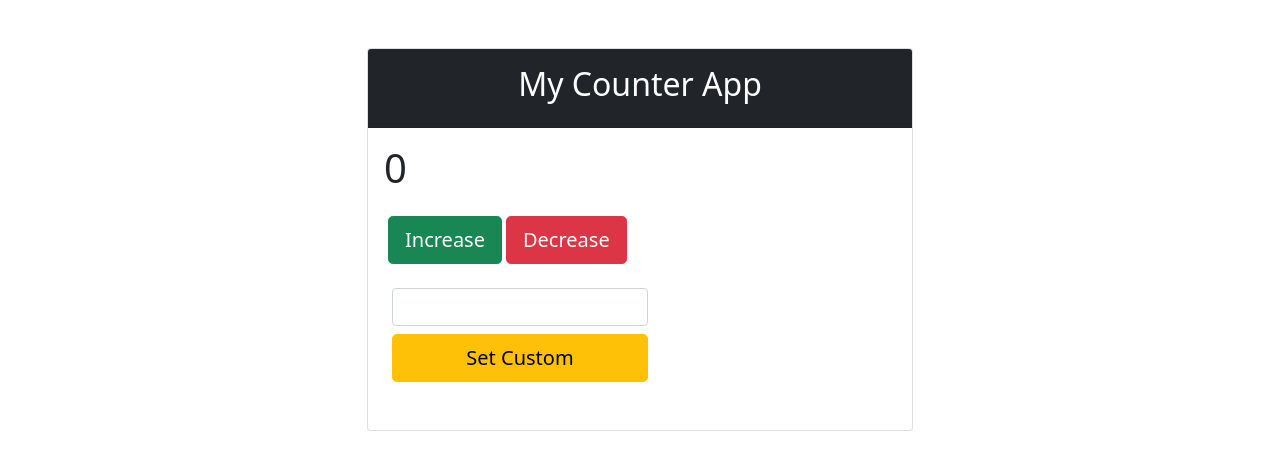
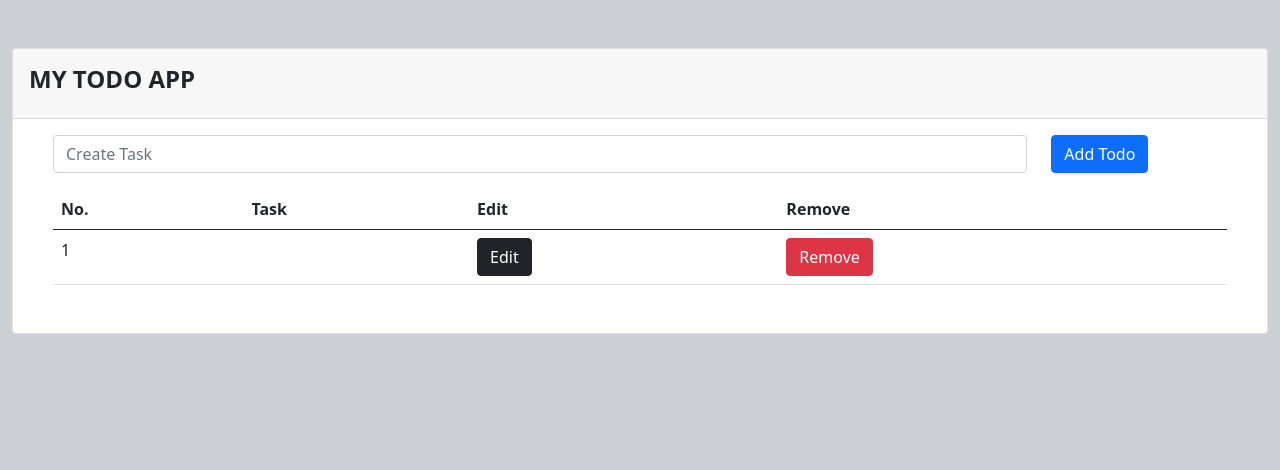
Before and after one commit to sholayman99/redux-todo-app, a React (Vite) app: page / in a window 1280 px wide. Shown: the top 470 px of the page. Built offline with nearby package versions, Linux system fonts and the light colour scheme.

Commit message:
slice created for todo feature

```diff
--- a/src/App.jsx
+++ b/src/App.jsx
@@ -1,11 +1,13 @@
 // eslint-disable-next-line no-unused-vars
 import React from 'react';
 import CounterPage from "./pages/CounterPage.jsx";
+import TodoPage from "./pages/TodoPage.jsx";
 
 const App = () => {
     return (
         <div>
-        <CounterPage />
+        {/*<CounterPage />*/}
+            <TodoPage />
         </div>
     );
 };
--- /dev/null
+++ b/src/assets/css/style.css
@@ -0,0 +1,3 @@
+body{
+    background-color: #cccfd3;
+}
--- a/src/components/Counter.jsx
+++ b/src/components/counter/Counter.jsx
@@ -1,7 +1,7 @@
 // eslint-disable-next-line no-unused-vars
 import React,{useRef} from 'react';
 import {useSelector,useDispatch} from "react-redux";
-import {increment, decrement, setCustom} from "../redux/state/counter/counterSlice.js"
+import {increment, decrement, setCustom} from "../../redux/state/counter/counterSlice.js"
 
 const Counter = () => {
     const custom = useRef();
--- /dev/null
+++ b/src/components/todo/CreateTodo.jsx
@@ -0,0 +1,18 @@
+import React from 'react';
+
+const CreateTodo = () => {
+    return (
+        <div className={"container-fluid"}>
+            <div className={"row"}>
+               <div className={"col-md-10"}>
+                   <input className={"form-control"} type={"text"} placeholder={"Create Task"}/>
+               </div>
+               <div className={"col-md-2"}>
+                   <button className={"btn btn-primary"}>Add Todo</button>
+               </div>
+            </div>
+        </div>
+    );
+};
+
+export default CreateTodo;
--- /dev/null
+++ b/src/components/todo/TodoList.jsx
@@ -0,0 +1,36 @@
+import React from 'react';
+
+const TodoList = () => {
+    return (
+        <div className={"container-fluid my-3"}>
+            <div className={"row"}>
+                <div className={"col-md-12"}>
+                     <table className={"table"}>
+                         <thead>
+                         <tr>
+                             <th>No.</th>
+                             <th>Task</th>
+                             <th>Edit</th>
+                             <th>Remove</th>
+                         </tr>
+                         </thead>
+                         <tbody>
+                         <tr>
+                             <td>1</td>
+                             <td></td>
+                             <td>
+                             <button className={"btn btn-dark"}>Edit</button>
+                             </td>
+                             <td>
+                                 <button className={"btn btn-danger"}>Remove</button>
+                             </td>
+                         </tr>
+                         </tbody>
+                     </table>
+                </div>
+            </div>
+        </div>
+    );
+};
+
+export default TodoList;
--- a/src/main.jsx
+++ b/src/main.jsx
@@ -5,6 +5,7 @@ import './index.css';
 import '../src/assets/css/bootstrap.css';
 import { Provider } from 'react-redux'
 import store from "./redux/store/store.js";
+import "../src/assets/css/style.css"
 
 ReactDOM.createRoot(document.getElementById('root')).render(
   <React.StrictMode>
--- a/src/pages/CounterPage.jsx
+++ b/src/pages/CounterPage.jsx
@@ -1,6 +1,6 @@
 // eslint-disable-next-line no-unused-vars
 import React from 'react';
-import Counter from "../components/Counter.jsx";
+import Counter from "../components/counter/Counter.jsx";
 
 const CounterPage = () => {
     return (
--- /dev/null
+++ b/src/pages/TodoPage.jsx
@@ -0,0 +1,25 @@
+import React from 'react';
+import CreateTodo from "../components/todo/CreateTodo.jsx";
+import TodoList from "../components/todo/TodoList.jsx";
+
+const TodoPage = () => {
+    return (
+        <div className={"container-fluid my-5"}>
+            <div className={"row"}>
+                <div className={"col-12"}>
+                    <div className={"card"}>
+                        <div className={"card-header"}>
+                           <h4 className={"fw-bold py-2"}>MY TODO APP</h4>
+                        </div>
+                        <div className={"card-body"}>
+                            <CreateTodo />
+                            <TodoList />
+                        </div>
+                    </div>
+                </div>
+            </div>
+        </div>
+    );
+};
+
+export default TodoPage;
--- a/src/redux/state/counter/counterSlice.js
+++ b/src/redux/state/counter/counterSlice.js
@@ -1,6 +1,6 @@
 import {createSlice} from "@reduxjs/toolkit"
 
-const counterSlice = createSlice({
+export  const counterSlice = createSlice({
     name:"counter",
     initialState:{
         value:0
```
Also changed, not shown: src/redux/state/todo/todoSlice.js (added, +22 -0 lines).
